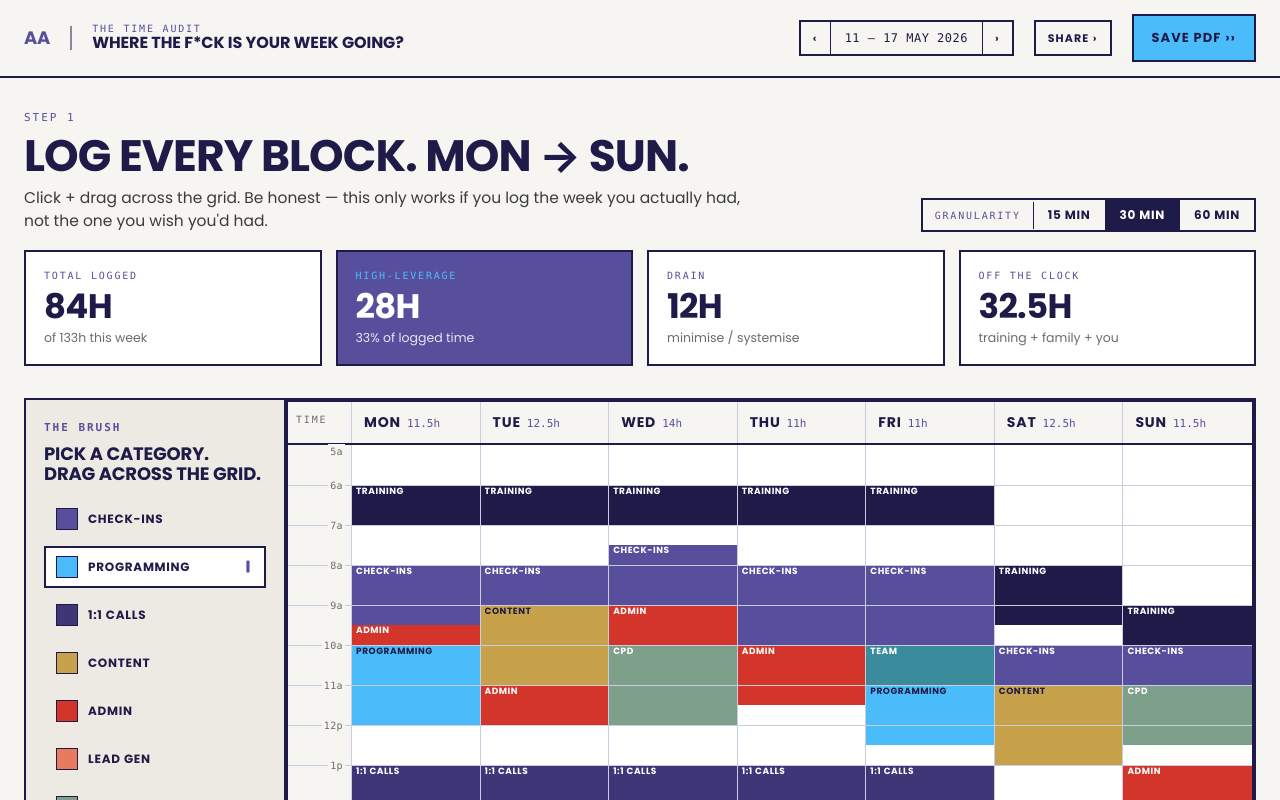
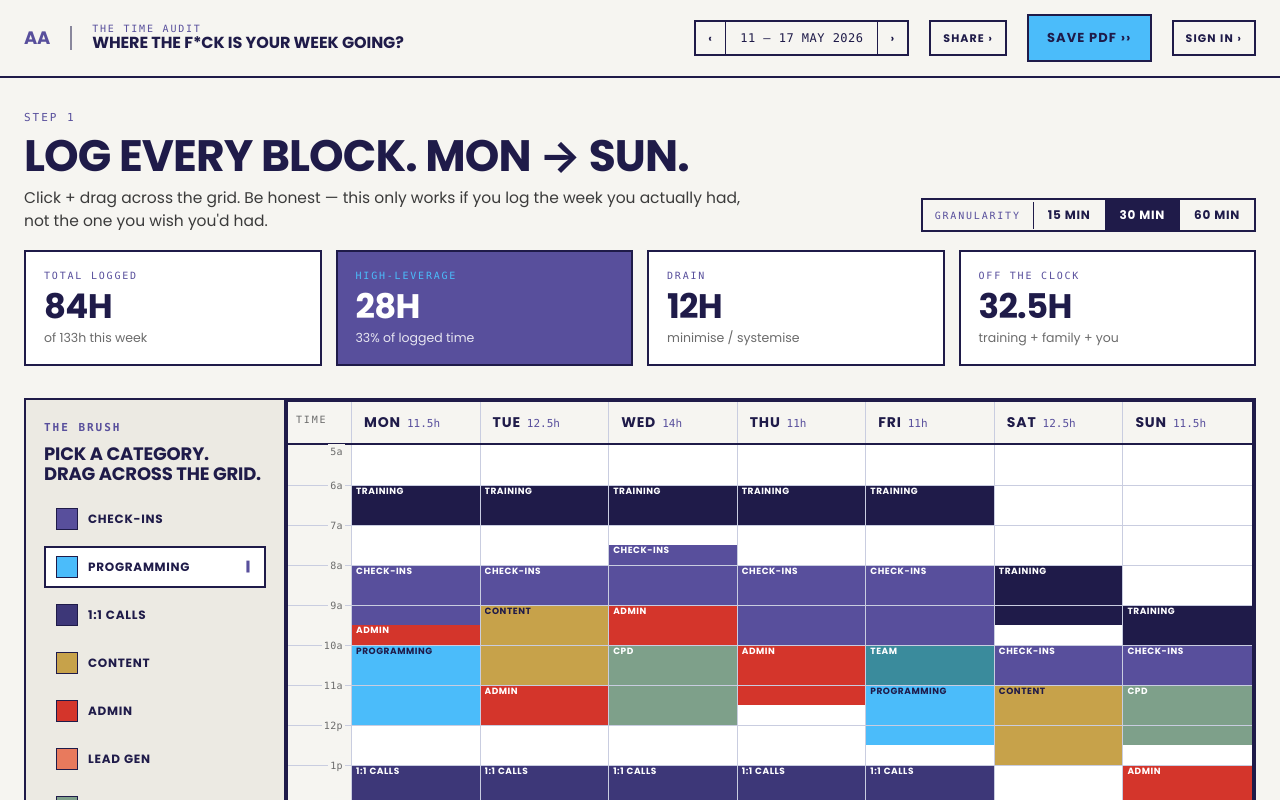
Before and after one commit to codebreak-cloud/time-audit, a Next.js app: page /week/2026-05-11 in a window 1280 px wide. Shown: the top 800 px of the page. Built offline with nearby package versions, Linux system fonts and the light colour scheme; no server answers.

Commit message:
Add sign in/out button to TopBar

```diff
--- a/components/AuditPage.tsx
+++ b/components/AuditPage.tsx
@@ -213,7 +213,7 @@ export default function AuditPage({
 
   return (
     <div style={{ minHeight: '100vh', display: 'flex', flexDirection: 'column' }}>
-      <TopBar weekLabel={lbl} onPrint={onPrint} pdfLoading={pdfLoading} onShiftWeek={onShiftWeek} onShareWeek={onShareWeek} />
+      <TopBar weekLabel={lbl} onPrint={onPrint} pdfLoading={pdfLoading} onShiftWeek={onShiftWeek} onShareWeek={onShareWeek} userId={userId} />
 
       {shareUrl && (
         <div style={{
--- a/components/ui/TopBar.tsx
+++ b/components/ui/TopBar.tsx
@@ -1,4 +1,7 @@
 'use client'
+
+import Link from 'next/link'
+import { signOut } from 'next-auth/react'
 
 interface TopBarProps {
   weekLabel: string
@@ -6,9 +9,10 @@ interface TopBarProps {
   pdfLoading?: boolean
   onShiftWeek: (delta: number) => void
   onShareWeek: () => void
+  userId?: string
 }
 
-export default function TopBar({ weekLabel, onPrint, pdfLoading, onShiftWeek, onShareWeek }: TopBarProps) {
+export default function TopBar({ weekLabel, onPrint, pdfLoading, onShiftWeek, onShareWeek, userId }: TopBarProps) {
   return (
     <header className="no-print" style={{
       background: 'var(--aa-off-white)',
@@ -64,6 +68,19 @@ export default function TopBar({ weekLabel, onPrint, pdfLoading, onShiftWeek, on
       <button className="ta-btn ta-btn--blue" onClick={onPrint} disabled={pdfLoading}>
         {pdfLoading ? 'Generating...' : 'Save PDF ››'}
       </button>
+
+      {userId ? (
+        <button
+          className="ta-btn ta-btn--ghost ta-btn--sm"
+          onClick={() => signOut({ callbackUrl: '/sign-in' })}
+        >
+          Sign out
+        </button>
+      ) : (
+        <Link href="/sign-in" className="ta-btn ta-btn--ghost ta-btn--sm" style={{ textDecoration: 'none' }}>
+          Sign in ›
+        </Link>
+      )}
     </header>
   )
 }
```
